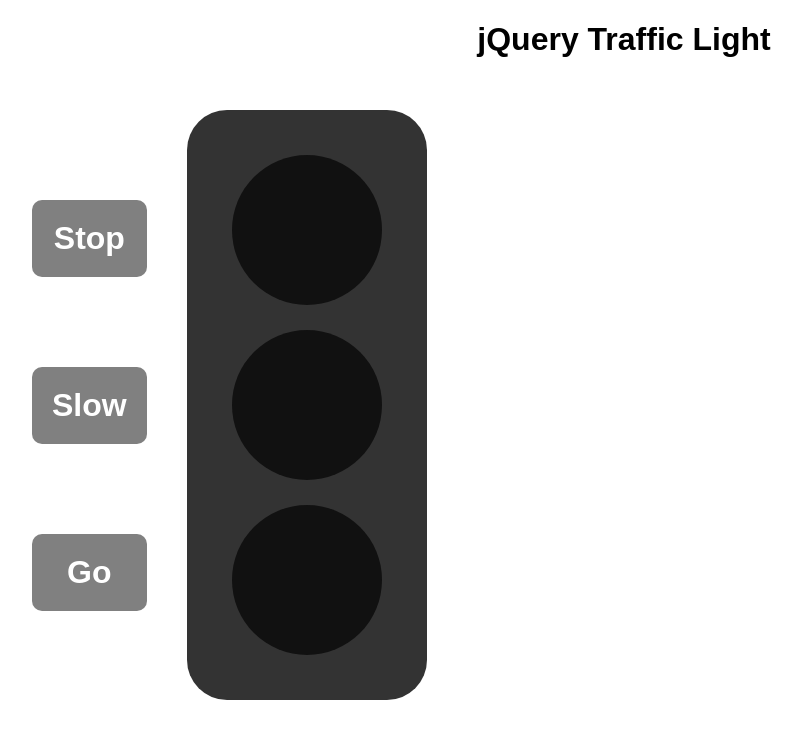
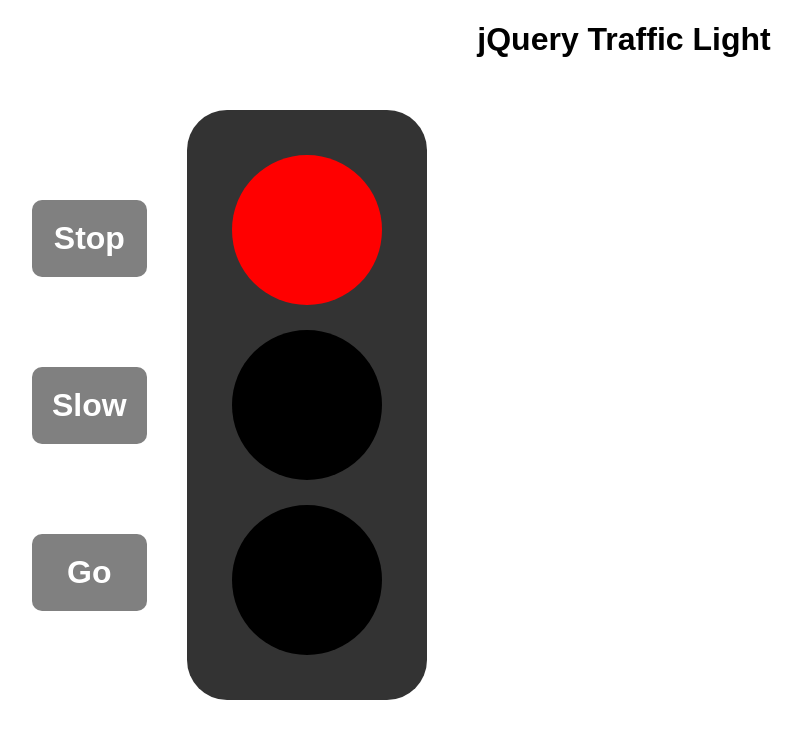
Before and after one commit to FEWD80/homework-03-jquery-traffic-light, a plain HTML site: page index.html in a window 1280 px wide. Both pictures are taken after a click on the element "Stop". Shown: the whole page, without its empty margins (16-818 px from the left). Drawn offline with Linux system fonts and the light colour scheme.

Commit message:
Initial commit
Made traffic light “work”

```diff
--- a/index.html
+++ b/index.html
@@ -23,5 +23,8 @@
       <div id="goLight" class="bulb"></div>
     </div>
 
+
+    <script src="js/jquery-2.1.4.js"></script>
+    <script src="js/index.js"></script>
   </body>
 </html>
--- /dev/null
+++ b/js/index.js
@@ -0,0 +1,32 @@
+$(document).ready(function(){
+
+	$('#stopButton').click(switchRed);
+	$('#slowButton').click(switchYellow);
+	$('#goButton').click(switchGreen);
+
+
+  function switchRed(){
+ 	clearLights();
+    $('#stopLight').css('backgroundColor', 'red');
+  }
+
+
+  function switchYellow(){
+  	clearLights();
+    $('#slowLight').css('backgroundColor', 'yellow');
+  }
+
+
+
+  function switchGreen(){
+  	 clearLights();
+    $('#goLight').css('backgroundColor', 'green');
+  }
+
+
+function clearLights(){
+	$('#stopLight').css('backgroundColor' , 'black')
+	$('#slowLight').css('backgroundColor' , 'black')
+	$('#goLight').css('backgroundColor' , 'black')
+}
+});
```
